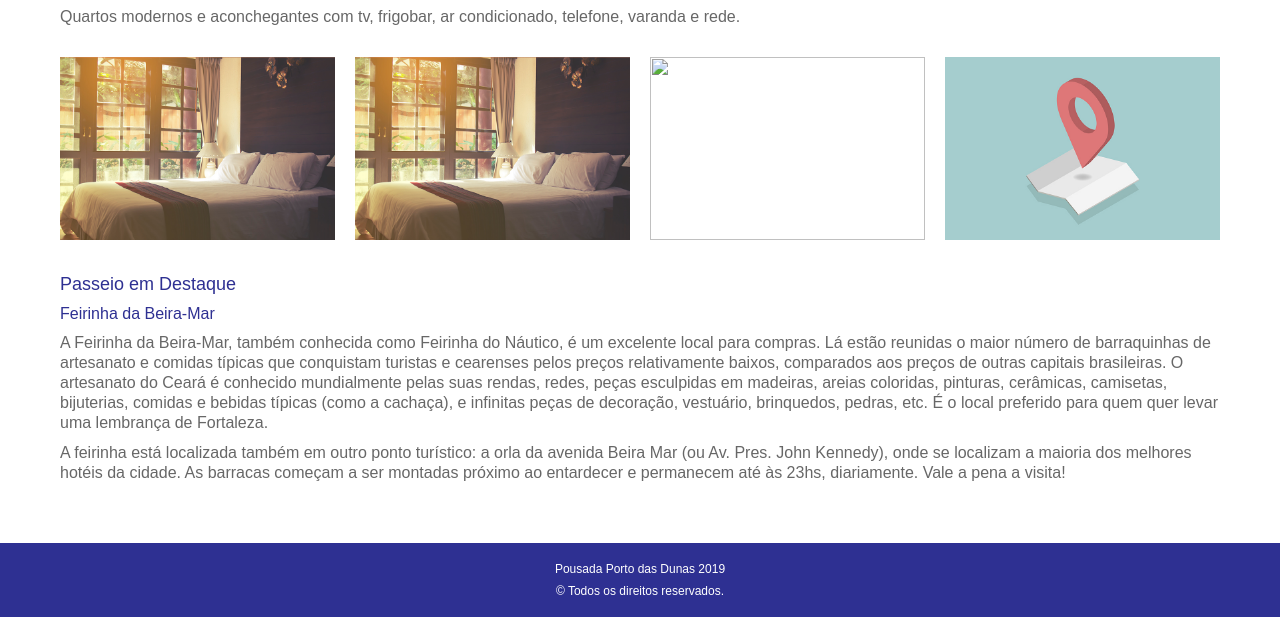
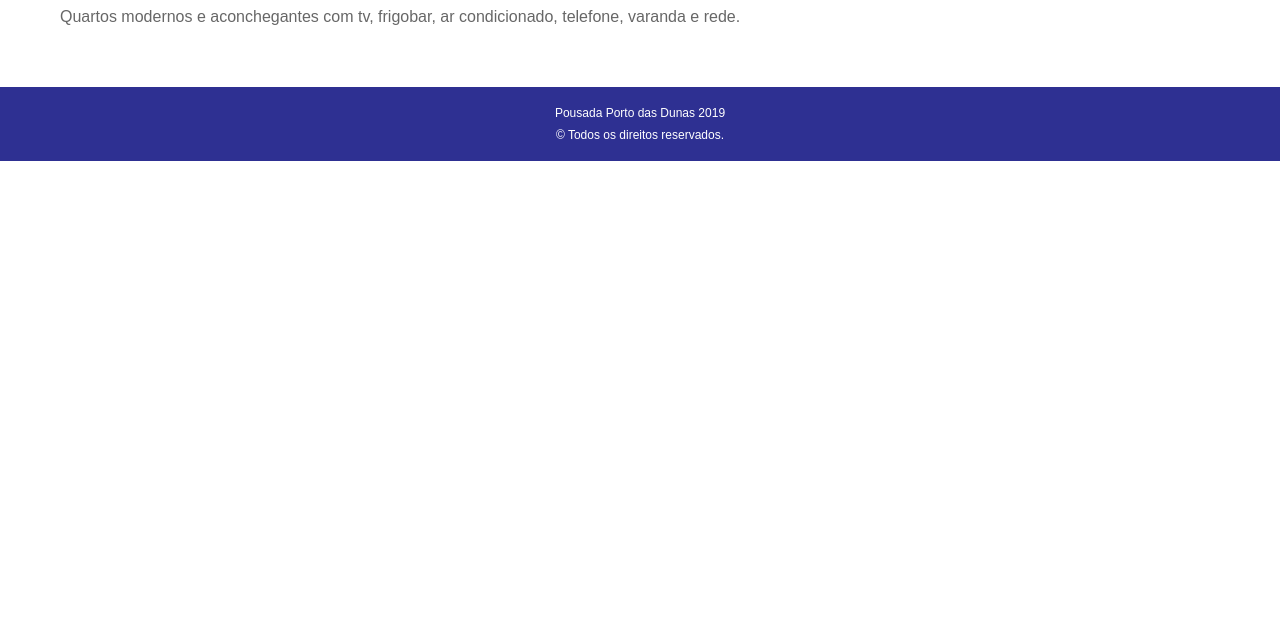
Before and after one commit to marcusviniciusazevedo/porto-das-dunas, a plain HTML site: page index.html in a window 1280 px wide. Shown: the part 1259-1876 px from the top of the page. After the commit the page ends 1420 px from the top, so only its background shows below. Drawn offline with Linux system fonts and the light colour scheme.

Commit message:
Add files via upload

```diff
--- a/index.html
+++ b/index.html
@@ -41,35 +41,6 @@
 <p>Quartos modernos e aconchegantes com tv, frigobar, ar condicionado, telefone, varanda e rede.</p>
   </div> <!--Fim Texto Pousada-->
 
-  <div id="fotopousada">
-
-	<img src="img/pousada-suites.jpg" width="275" height="183" class="fotospousada">
-	<img src="img/pousada-suites.jpg" width="275" height="183" class="fotospousada">
-	<img src="img/pousada-dicas.jpg" width="275" height="183" class="fotospousada">
-	<img src="img/pousada-mapa.jpg" width="275" height="183">
-
-
-  </div> <!-- Fim Foto Pousada-->
-
-  <div id="passeioemdestaque">
-
-  <h2>Passeio em Destaque</h2>
-
-  <h3>Feirinha da Beira-Mar</h3>
-<p>A Feirinha da Beira-Mar, também conhecida como Feirinha do Náutico, é
-um excelente local para compras. Lá estão reunidas o maior número de barraquinhas de
-artesanato e comidas típicas que conquistam turistas e cearenses pelos preços relativamente baixos,
-comparados aos preços de outras capitais brasileiras. O artesanato do Ceará é conhecido mundialmente
-pelas suas rendas, redes, peças esculpidas em madeiras, areias coloridas, pinturas, cerâmicas, camisetas,
-bijuterias, comidas e bebidas típicas (como a cachaça), e infinitas peças de decoração, vestuário, brinquedos,
-pedras, etc. É o local preferido para quem quer levar uma lembrança de Fortaleza.</p>
-
-<p>A feirinha está localizada também em outro ponto turístico: a orla da avenida Beira Mar (ou Av. Pres. John Kennedy),
-onde se localizam a maioria dos melhores hotéis da cidade. As barracas começam a ser montadas próximo ao entardecer
-e permanecem até às 23hs, diariamente. Vale a pena a visita!</p>
-
-</div> <!--Paseio em Destaque-->
-
 
   </section> <!--Fim Container-->
 
```
Also changed, not shown: dicas.html (+4 -4 lines), lazer.html (+4 -4 lines).
